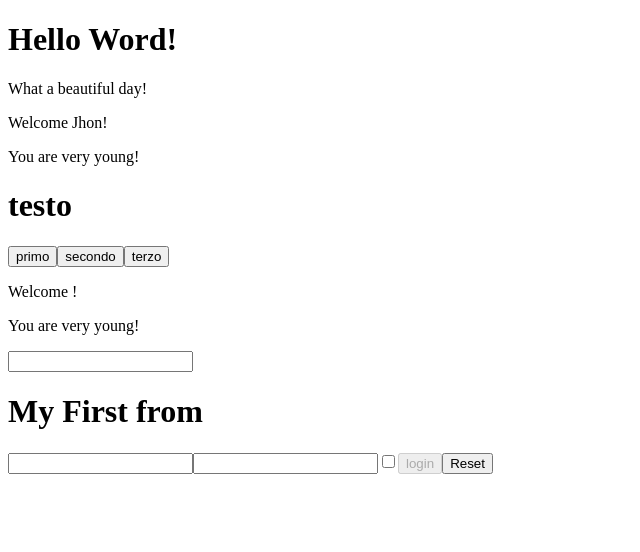
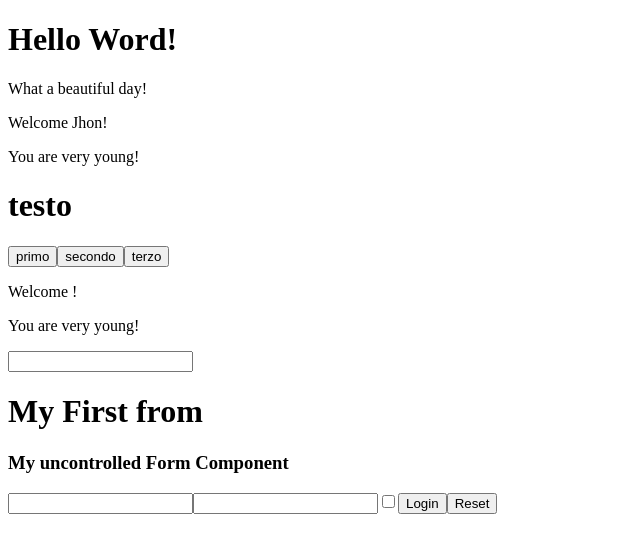
Before and after one commit to Yaricherchi7/React.js, a React (Create React App) app: page / in a window 1280 px wide. Shown: the top 552 px of the page, without its empty margins (0-640 px from the left). Built offline with nearby package versions, Linux system fonts and the light colour scheme.

Commit message:
es svolto

```diff
--- a/src/App.js
+++ b/src/App.js
@@ -4,6 +4,7 @@ import { ClickCounter } from "./ClickCounter";
 import { HelloWord } from "./HelloWord";
 import { InteractiveWelcome } from "./InteractiveWelcome";
 import { Login } from "./Login";
+import { UncontrolledLogin } from "./UncontrolledLogin";
 import { Welcome } from "./Welcome";
 
 
@@ -16,7 +17,7 @@ export class App extends React.Component {
             <ClickCounter click={0}  incrementBy={1}/>
             <InteractiveWelcome/>
             <h1> My First from</h1>
-            <Login/>
+            <UncontrolledLogin/>
         </div>
         )
     }
--- /dev/null
+++ b/src/UncontrolledLogin.js
@@ -0,0 +1,34 @@
+import React,{createRef} from "react";
+
+export class UncontrolledLogin extends React.Component {
+
+    _formRef = createRef()
+
+    handlerFormSubmit=(event)=>{
+        event.preventDefault()
+
+        const username = event.target.elements.username.value
+        const password = event.target.elements.password.value
+        const remember = event.target.elements.remember.value
+
+        console.log(username,password,remember)
+
+    }
+
+
+    render(){
+        return (
+            <div>
+                <h3> My uncontrolled Form Component</h3>
+
+                <form ref={this._formRef} onSubmit={this.handlerFormSubmit}>
+                    <input name="username"/>
+                    <input name="password" type="password"/>
+                    <input name="remember"type="checkbox" />
+                    <button name="submit" type="submit"> Login</button>
+                    <button type="reset">Reset</button>
+                </form>
+            </div>
+        )
+    }
+}
--- a/src/index.js
+++ b/src/index.js
@@ -1,12 +1,13 @@
 import React from 'react';
-import ReactDOM from 'react-dom';
+import {createRoot} from 'react-dom/client'
 import { App } from './App';
 
 
 
-const root = ReactDOM.createRoot(document.getElementById('root'));
+const rootElement = document.getElementById('root');
+const root = createRoot(rootElement);
 root.render(
-  <React.StrictMode>
+
     <App/>
-  </React.StrictMode>
+
 );
```
